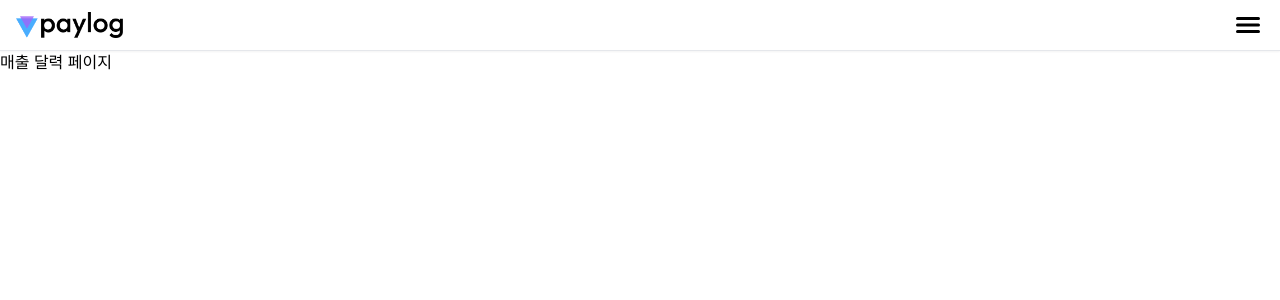
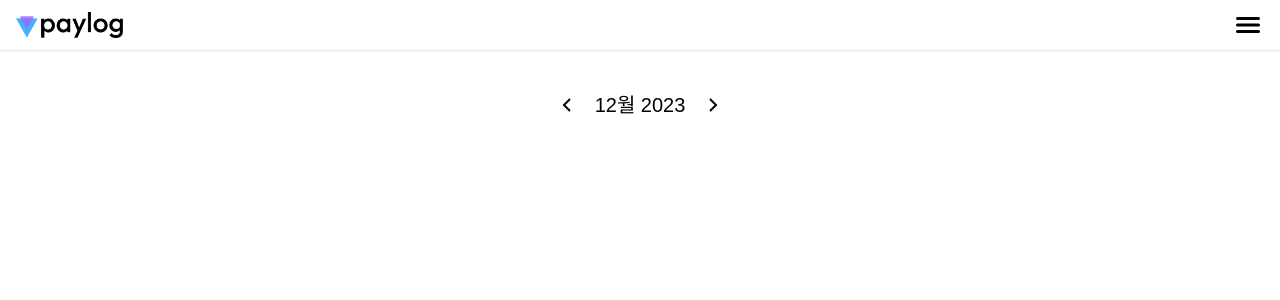
Before and after one commit to seyoung97/paylog_front, a React (Vite) app: page / in a window 1280 px wide. Shown: the top 300 px of the page. Built offline with nearby package versions, Linux system fonts and the light colour scheme.

Commit message:
Feat KAN-16: calendar Header UI

```diff
--- a/package.json
+++ b/package.json
@@ -12,6 +12,7 @@
   "dependencies": {
     "@react-navigation/native": "^6.1.9",
     "@react-navigation/native-stack": "^6.9.17",
+    "date-fns": "^2.30.0",
     "react": "^18.2.0",
     "react-dom": "^18.2.0",
     "react-icons": "^4.12.0",
--- /dev/null
+++ b/src/components/CalendarHeader.tsx
@@ -0,0 +1,30 @@
+import { GrFormPrevious } from "react-icons/gr";
+import { GrFormNext } from "react-icons/gr";
+
+type Props = {
+  headerData: string;
+  onPrevMonthClick: () => void;
+  onNextMonthClick: () => void;
+};
+
+export default function CalendarHeader({
+  headerData,
+  onPrevMonthClick,
+  onNextMonthClick,
+}: Props) {
+  return (
+    <div className="flex items-center w-fit m-auto mt-10">
+      <GrFormPrevious
+        onClick={onPrevMonthClick}
+        size="1.5rem"
+        className="mr-4 text-slate-500"
+      />
+      <h2 className="text-xl">{headerData}</h2>
+      <GrFormNext
+        onClick={onNextMonthClick}
+        size="1.5rem"
+        className="ml-4 text-slate-500"
+      />
+    </div>
+  );
+}
--- a/src/pages/RevenueCalendar.tsx
+++ b/src/pages/RevenueCalendar.tsx
@@ -1,3 +1,41 @@
+import { useState } from "react";
+import {
+  startOfMonth,
+  endOfMonth,
+  startOfWeek,
+  endOfWeek,
+  eachDayOfInterval,
+  format,
+  addMonths,
+  subMonths,
+} from "date-fns";
+import koLocale from "date-fns/locale/ko";
+
+import CalendarHeader from "../components/CalendarHeader";
+
 export default function RevenueCalendar() {
-  return <div>매출 달력 페이지</div>;
+  const [currentMonth, setCurrentMonth] = useState(new Date());
+
+  const getMonthDays = () => {
+    const startDate = startOfWeek(startOfMonth(currentMonth));
+    const endDate = endOfWeek(endOfMonth(currentMonth));
+    return eachDayOfInterval({ start: startDate, end: endDate });
+  };
+
+  const handlePrevMonth = () => {
+    setCurrentMonth(subMonths(currentMonth, 1));
+  };
+
+  const handleNextMonth = () => {
+    setCurrentMonth(addMonths(currentMonth, 1));
+  };
+  return (
+    <div>
+      <CalendarHeader
+        headerData={format(currentMonth, "MMMM yyy", { locale: koLocale })}
+        onPrevMonthClick={handlePrevMonth}
+        onNextMonthClick={handleNextMonth}
+      />
+    </div>
+  );
 }
```
Also changed, not shown: 1 other file (tests, documents, lock files or other folders).
